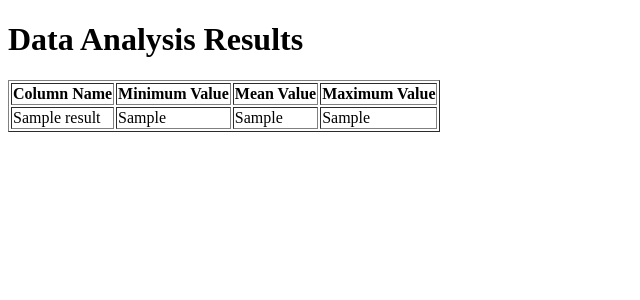
After one commit to aleyckin/MII_AA, a Flask app: template ScriptsLab/templates/analysis.html in a window 1280 px wide. The commit adds this page. Shown: the top 300 px of the page, without its empty margins (0-640 px from the left). Run offline with Flask 3, Linux system fonts and the light colour scheme; the template is opened without the code that fills it: most values are stand-ins (such as "Sample title", 1, 10 or a date in 2020).

Commit message:
2 лаба в процессе

```diff
--- a/ScriptsLab/app.py
+++ b/ScriptsLab/app.py
@@ -66,9 +66,31 @@ def data():
         'data.html',
         selected_data=selected_data.to_html(classes='table table-dark table-bordered table-hover'),
         column_descriptions=column_descriptions,
-        dataset_description=dataset_description
+        dataset_description=dataset_description,
+        columns=selected_data.columns
     )
 
+@app.route('/analysis', methods=['POST'])
+def analysys():
+    csv_data = load_data('neo.csv')
+
+    selected_columns = request.form.getlist('selected_columns')
+    selected_data = csv_data[selected_columns]
+
+    min_values = selected_data.min()
+    mean_values = selected_data.mean()
+    max_values = selected_data.max()
+
+    analysis_results = []
+    for col in selected_columns:
+        analysis_results.append({
+            'column_name': col,
+            'min_value': min_values[col],
+            'mean_value': mean_values[col],
+            'max_value': max_values[col]
+        })
+
+    return render_template('analysis.html', analysis_results=analysis_results)
 
 @app.route('/download', methods=['GET'])
 def download_file():
--- /dev/null
+++ b/ScriptsLab/templates/analysis.html
@@ -0,0 +1,26 @@
+<!doctype html>
+<html lang="en">
+<head>
+    <meta charset="utf-8">
+    <title>Data Analysis</title>
+</head>
+<body>
+    <h1>Data Analysis Results</h1>
+    <table border="1">
+        <tr>
+            <th>Column Name</th>
+            <th>Minimum Value</th>
+            <th>Mean Value</th>
+            <th>Maximum Value</th>
+        </tr>
+        {% for result in analysis_results %}
+        <tr>
+            <td>{{ result.column_name }}</td>
+            <td>{{ result.min_value }}</td>
+            <td>{{ result.mean_value }}</td>
+            <td>{{ result.max_value }}</td>
+        </tr>
+        {% endfor %}
+    </table>
+</body>
+</html>
```
Also changed, not shown: ScriptsLab/templates/data.html (+20 -0 lines).
